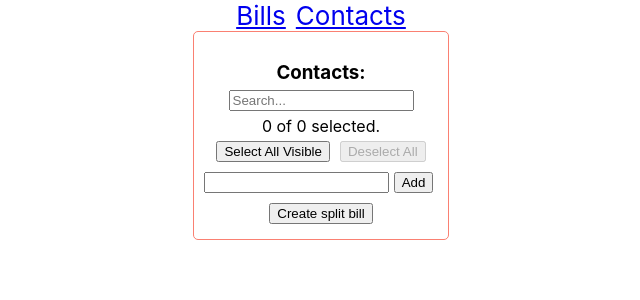
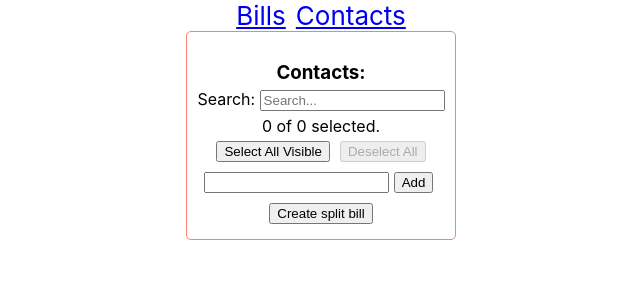
Before and after one commit to chamie/split-bills-test-task, a React (Create React App) app: page /#/contacts in a window 1280 px wide. Shown: the top 300 px of the page, without its empty margins (319-959 px from the left). Built offline with nearby package versions, Linux system fonts and the light colour scheme.

Commit message:
SheckAllVisible to add, not replace.

```diff
--- a/src/features/contacts/ContactList.tsx
+++ b/src/features/contacts/ContactList.tsx
@@ -101,7 +101,7 @@ export const ContactList = () => {
     return (
         <div className={styles.ContactList}>
             <h3>Contacts:</h3>
-            <input value={searchTerm} type={"search"} onChange={handleSearchChange} placeholder="Search..." title="Filter contacts" />
+            Search: <input value={searchTerm} type={"search"} onChange={handleSearchChange} placeholder="Search..." title="Filter contacts" />
             <ul>
                 {
                     filteredList.map(contact =>
@@ -122,7 +122,7 @@ export const ContactList = () => {
             </ul>
             <div>{checks.size} of {contacts.length} selected.</div>
             <div>
-                <button onClick={() => setChecks(new Set(filteredList.map((x) => x.id)))}>Select All Visible</button>
+                <button onClick={() => setChecks(new Set([...checks, ...filteredList.map((x) => x.id)]))}>Select All Visible</button>
                 <button disabled={!checks.size} onClick={() => setChecks(new Set())}>Deselect All</button>
             </div>
             <div>
```
